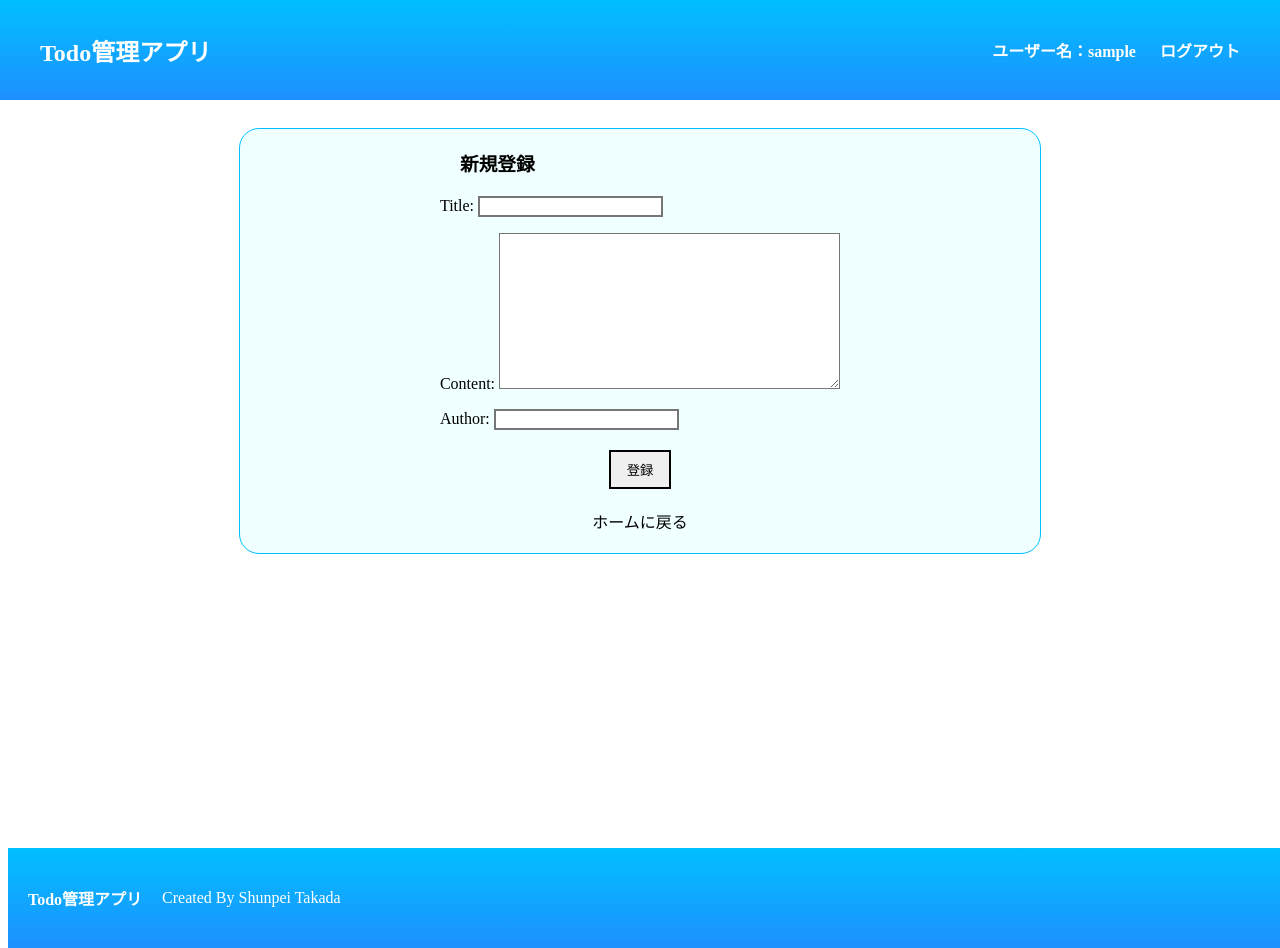
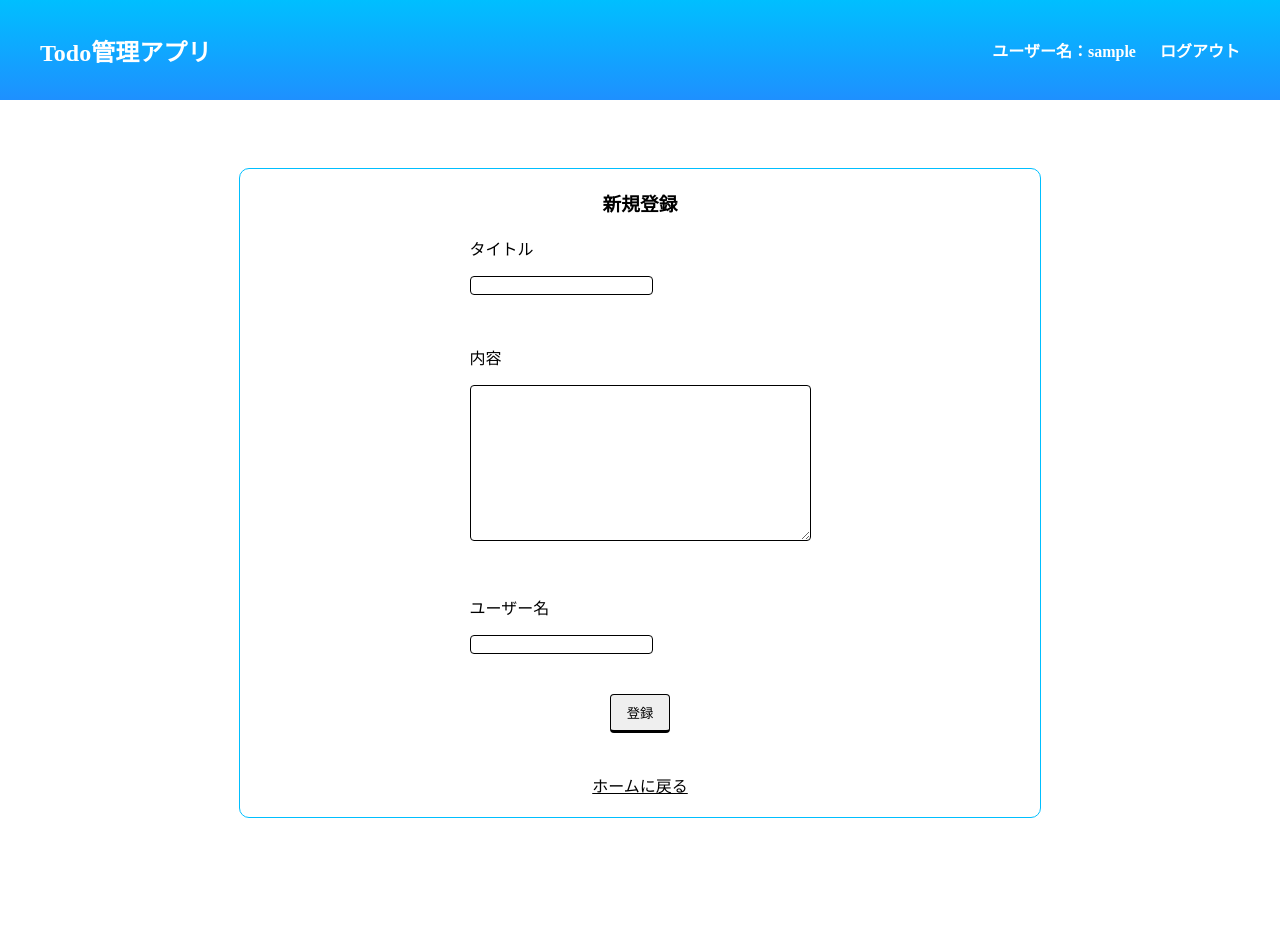
Before and after one commit to ShunpeiTakada/django-todo, a Django app: page /add/ in a window 1280 px wide. After the commit the page ends 896 px from the top, so only its background shows below. Run offline with Django 3.2, Linux system fonts and the light colour scheme; the visitor is signed in with stand-in values (Sample User, id 1).

Commit message:
new feature is added

```diff
--- a/static_compiled/todo/css/base.css
+++ b/static_compiled/todo/css/base.css
@@ -1,23 +1,27 @@
 button, input, select, textarea {
-  border-style: solid;
+  border: 1px solid black;
+  border-radius: 4px;
 }
 
 ul {
   list-style: none;
 }
 
-a {
-  text-decoration: none;
+button {
+  padding: 6px 12px;
+  border-bottom: 3px solid black;
 }
 
-button {
-  padding: 8px 16px;
+button:active {
+  transform: translateY(4px);
+  border-bottom: none;
 }
 
 .logo {
   color: #fff;
   font-weight: bold;
   font-size: 24px;
+  text-decoration: none;
 }
 
 .header {
@@ -91,7 +96,7 @@ button {
 .container {
   min-height: 90vh;
   margin: 0 20px 0 20px;
-  padding-top: 120px;
+  padding-top: 160px;
 }
 
 .content-wrapper {
@@ -101,8 +106,7 @@ button {
   align-items: center;
   width: 800px;
   margin: 0 auto;
-  background-color: azure;
   border: 1px solid deepskyblue;
-  border-radius: 20px;
+  border-radius: 10px;
 }
 /*# sourceMappingURL=base.css.map */
--- a/templates/todo/add.html
+++ b/templates/todo/add.html
@@ -4,11 +4,12 @@
 <style>
     .add-headline {
         margin: 20px;
+        text-align: center;
     }
 
     .add-btn {
         display: block;
-        margin: 20px auto;
+        margin: 40px auto;
         padding: 8px 16px;
     }
     .add-btn:hover {
@@ -31,8 +32,15 @@
 <div class="add-wrapper">
     <h3 class="add-headline">新規登録</h3>
     <form action="" method="POST">{% csrf_token %}
-        {{ form.as_p }}
-        <input class="add-btn" type="submit" value="登録">
+        <p>タイトル</p>
+        <p>{{ form.title }}</p>
+        <br>
+        <p>内容</p>
+        <p>{{ form.content }}</p>
+        <br>
+        <p>ユーザー名</p>
+        <p>{{ form.author }}</p>
+        <button class="add-btn" type="submit">登録</button>
     </form>
     <a class="link-list" href="{% url 'list' %}">ホームに戻る</a>
 </div>
--- a/templates/todo/base.html
+++ b/templates/todo/base.html
@@ -33,12 +33,12 @@
                 {% endblock content %}
             </main>
         </div>
-        <footer class="footer">
+        <!-- <footer class="footer">
             <div class="footer__inner">
                 <span class="logo footer__logo">Todo管理アプリ</span>
                 <span class="footer__copylight">Created By Shunpei Takada</span>
             </div>
-        </footer>
+        </footer> -->
     </div>
 </body>
 </html>
--- a/templates/todo/logout.html
+++ b/templates/todo/logout.html
@@ -12,7 +12,6 @@
 
     .link-login {
         margin: 20px;
-        border-bottom: 1px solid black;
         color: black;
     }
     .link-login:hover {
--- a/todoapp/models.py
+++ b/todoapp/models.py
@@ -6,3 +6,5 @@ class TodoModel(models.Model):
     content = models.TextField() #CharFieldより文字数が多い場合（引数は必須でない）
     updated_date = models.DateTimeField(auto_now=True) #更新日時ー保存される度、現在日時をセット
     author = models.CharField(max_length=100) #todo作成者
+    # 追加
+    is_done = models.BooleanField(default=False)
--- a/todoapp/views.py
+++ b/todoapp/views.py
@@ -11,6 +11,7 @@ from .forms import LoginForm
 class TodoList(LoginRequiredMixin, ListView):
     model = TodoModel
     template_name = 'list.html'
+
 
 class TodoLogin(LoginView):
     form = LoginForm()
@@ -39,7 +40,7 @@ class TodoDetail(LoginRequiredMixin, DetailView):
 class TodoUpdate(LoginRequiredMixin, UpdateView):
     model = TodoModel
     template_name = 'edit.html'
-    fields = ['title', 'content']
+    fields = ['title', 'content', 'is_done']
     success_url = reverse_lazy('list')
 
 class TodoDelete(LoginRequiredMixin, DeleteView):
```
Also changed, not shown: other parts of static_compiled/todo/css/base.css (+1 -0 lines), static/todo/sass/base.scss (+13 -6 lines), static/todo/sass/list.scss (+15 -10 lines), static_compiled/todo/css/list.css (+17 -12 lines), templates/todo/delete.html (+18 -3 lines), templates/todo/detail.html (+9 -2 lines), templates/todo/edit.html (+22 -5 lines), templates/todo/list.html (+10 -0 lines), todoapp/migrations/0002_todomodel_is_done.py (added), todoapp/migrations/0003_auto_20210125_0150.py (added), 2 other files.
